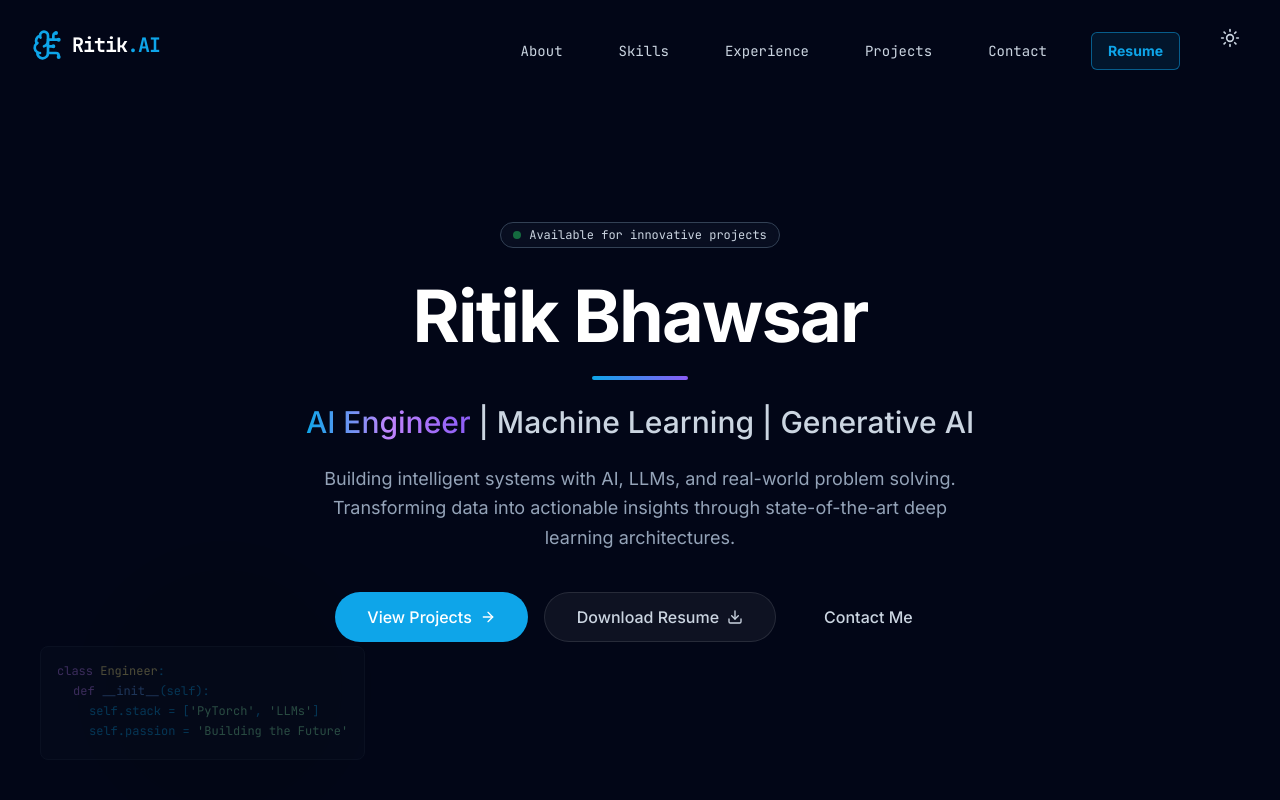
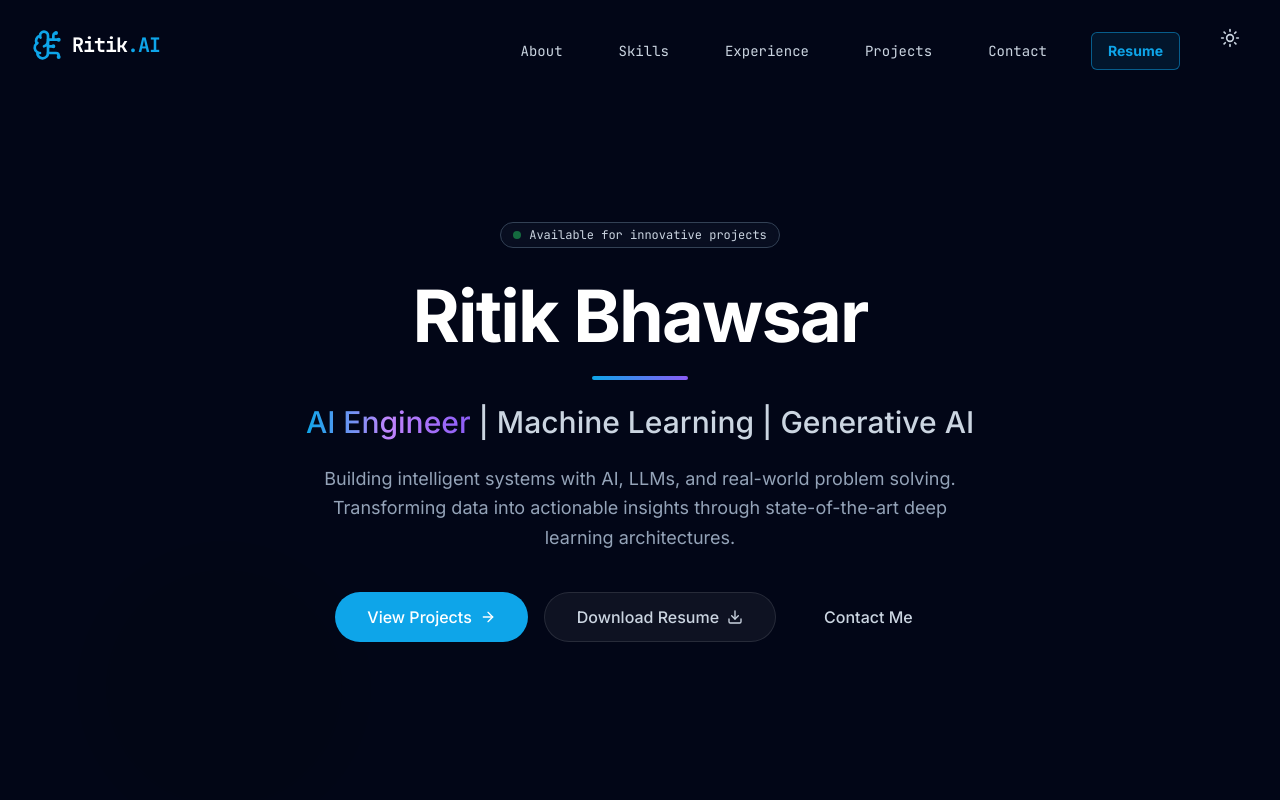
Before and after one commit to ritikbhvisko123/portfolio_website, a React (Vite) app: page / in a window 1280 px wide. Shown: the top 800 px of the page. Built offline with nearby package versions, Linux system fonts and the light colour scheme.

Commit message:
Update Hero.tsx

```diff
--- a/components/Hero.tsx
+++ b/components/Hero.tsx
@@ -61,12 +61,6 @@ const Hero: React.FC = () => {
 
       {/* Decorative code snippet */}
       <div className="absolute bottom-10 left-10 hidden lg:block opacity-30 pointer-events-none font-mono text-xs text-primary">
-        <div className="bg-slate-900/80 p-4 rounded-lg border border-slate-800 backdrop-blur-sm">
-           <p className="mb-1"><span className="text-purple-400">class</span> <span className="text-yellow-200">Engineer</span>:</p>
-           <p className="mb-1 pl-4"><span className="text-purple-400">def</span> <span className="text-blue-400">__init__</span>(self):</p>
-           <p className="mb-1 pl-8">self.stack = [<span className="text-green-300">'PyTorch'</span>, <span className="text-green-300">'LLMs'</span>]</p>
-           <p className="mb-1 pl-8">self.passion = <span className="text-green-300">'Building the Future'</span></p>
-        </div>
       </div>
     </section>
   );
```
